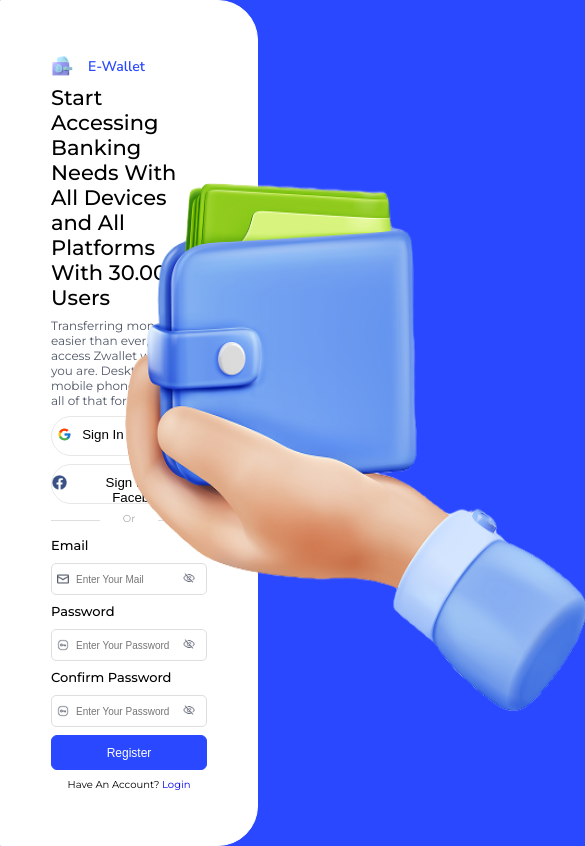
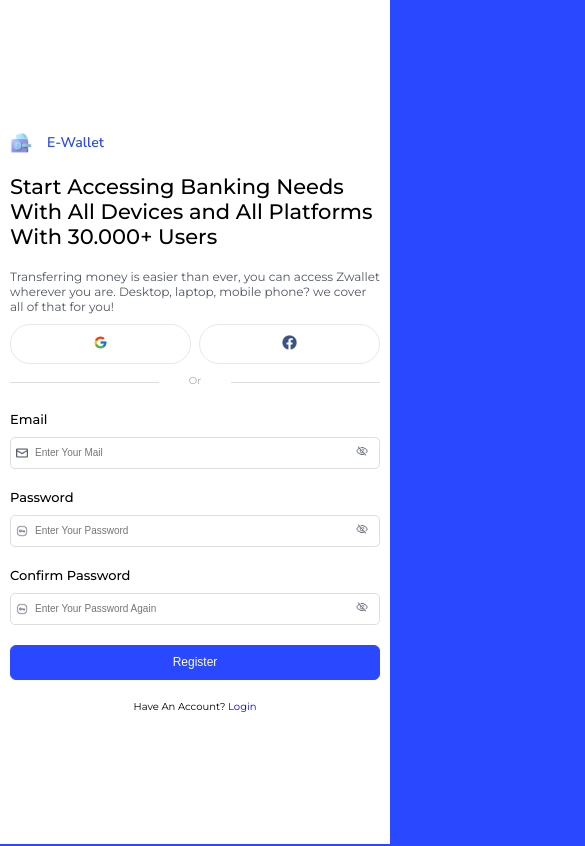
Before and after one commit to mdavindarinaldy/fgo24-css-slicing, a website: page pages/register.html in a window 390 px wide. Shown: the top 846 px of the page, 585 px wide, since content can reach past the window. Drawn offline with Linux system fonts and the light colour scheme.

Commit message:
feat: add responsive mobile page

```diff
--- a/pages/register.html
+++ b/pages/register.html
@@ -69,7 +69,7 @@
             display: flex;
             gap: 10px;
         }
-        .left>div:nth-child(6) {
+        .left>div:nth-child(5) {
             display: flex;
             justify-content: space-between;
         }
@@ -79,7 +79,7 @@
             border: none;
             border-top: 1px solid #DEDEDE;
         }
-        .left>div:nth-child(6)>span {
+        .left>div:nth-child(5)>span {
             text-align: center;
             color: #AAAAAA;
             font-size: 10px;
@@ -127,6 +127,13 @@
             font-size: 13px;
             font-weight: 450;
         }
+        div.left>div:nth-child(4) {
+            display: flex;
+            flex-direction: column;
+            justify-content: center;
+            width: 100%;
+            gap: 8px;
+        }
         div.left>span:nth-child(2) {
             font-size: 21px;
             font-weight: 500;
@@ -140,6 +147,32 @@
             align-self: center;
             font-size: 10px;
         }
+
+        @media (max-width: 640px) {
+            .left {
+                border: none;
+                border-radius: 0;
+                width: 100%;
+                padding: 0px 10px;
+                gap: 20px;
+            }
+            .right {
+                display: none;
+            }
+            div.left>div:nth-child(4) {
+                flex-direction: row;
+                justify-content: center;
+                align-items: center;
+                height: 20px;
+                width: 100%;
+            }
+            div.left>div:nth-child(4)>button {
+                width: 50%;
+            }
+            div.left>div:nth-child(4)>button>span {
+                display: none;
+            }
+        }
     </style>
 </head>
 <body>
@@ -151,12 +184,14 @@
             </div>
             <span>Start Accessing Banking Needs With All Devices and All Platforms With 30.000+ Users</span>
             <span>Transferring money is easier than ever, you can access Zwallet wherever you are. Desktop, laptop, mobile phone? we cover all of that for you!</span>
-            <button class="signIn">
-                <img src="../assets/Google.png" alt="Logo Google" width="15px" height="15px">Sign In With Google
-            </button>
-            <button class="signIn">
-                <img src="../assets/Facebook.png" alt="Logo Facebook" width="15px" height="15px">Sign In With Facebook
-            </button>
+            <div>
+                <button class="signIn">
+                    <img src="../assets/Google.png" alt="Logo Google" width="15px" height="15px"><span>Sign In With Google</span>
+                </button>
+                <button class="signIn">
+                    <img src="../assets/Facebook.png" alt="Logo Facebook" width="15px" height="15px"><span>Sign In With Facebook</span>
+                </button>
+            </div>
             <div><hr/><span>Or</span><hr/></div>
             <div class="input">
                 <label for="email">Email</label>
```
